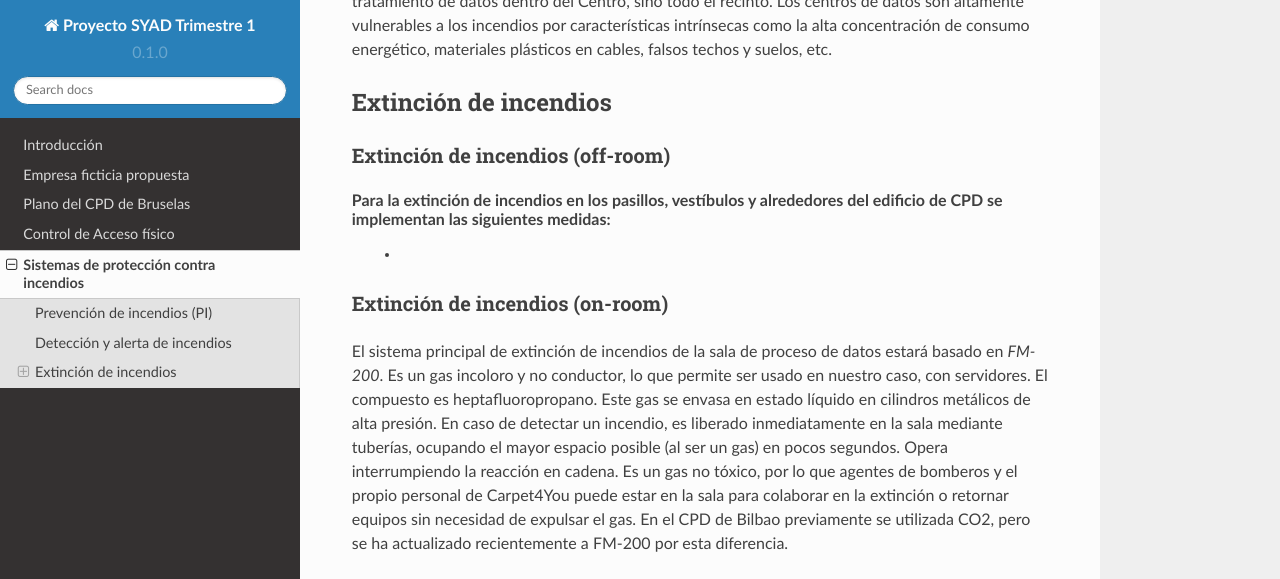
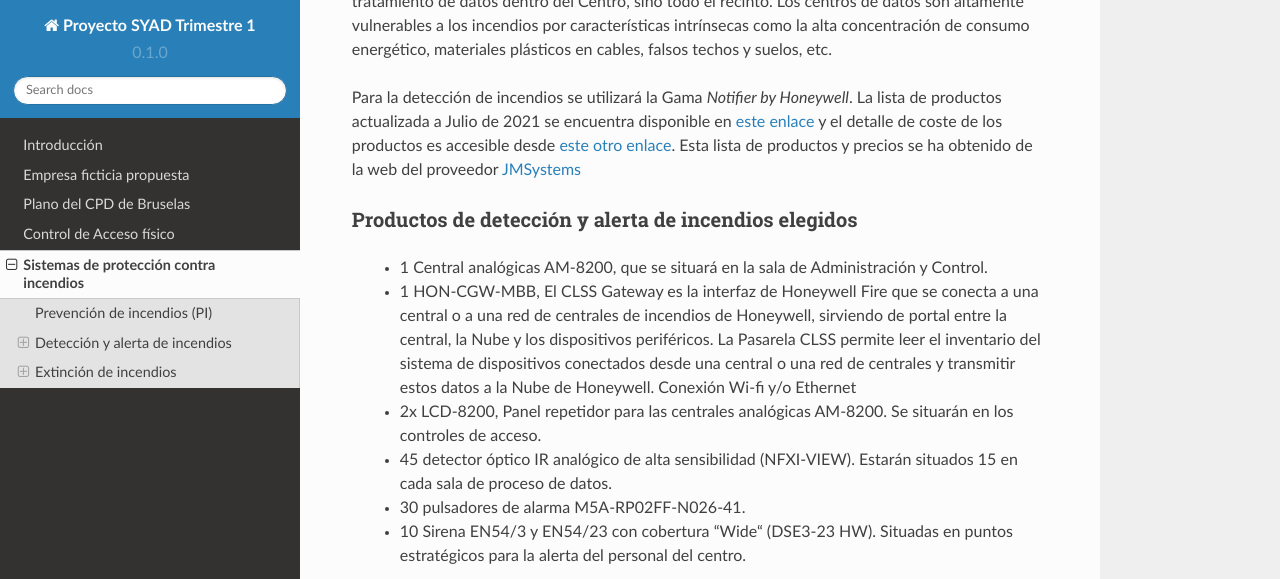
Before and after one commit to gonzaleztroyano/ASIR2-SYAD-P1, a Sphinx documentation site: the page built from docs/source/sistemas-anti-incendio.rst, in a window 1280 px wide and 1400 px high, scrolled down 906 px. Shown: the top 579 px of the window. Built offline with Sphinx 7.4.7 and the Read the Docs theme 2.0.0, drawn with Linux system fonts in a browser that asks for light colours; some of the changed text lies outside the part shown.

Commit message:
211023-1529

```diff
--- a/docs/source/conf.py
+++ b/docs/source/conf.py
@@ -17,6 +17,7 @@ extensions = [
     'sphinx.ext.autodoc',
     'sphinx.ext.autosummary',
     'sphinx.ext.intersphinx',
+    'sphinx.ext.autosectionlabel'
 ]
 
 intersphinx_mapping = {
--- a/docs/source/control-de-acceso.rst
+++ b/docs/source/control-de-acceso.rst
@@ -13,6 +13,6 @@ Cámaras de vídeo
 Para la oficina de Bélgica se instalarán 40 cámaras de vídeo.
 Se utilizarán diferentes modelos:
 
-* 20 Cámaras del modelo *AI 360*. La información se encuentra disponible en `este enlace <https://eu.store.ui.com/collections/unifi-protect/products/unifi-protect-ai-360-beta>__` y el dataset `aquí <https://dl.ubnt.com/ds/uvc-ai-360_ds>`__. Este modelo será utilizando para la grabación de vestíbulos y zonas de paso, gracias a su vista panorámica.
-* 10 Cámaras del modelo *G4 Pro*. La información se encuentra disponible en `este enlace <https://eu.store.ui.com/collections/unifi-protect/products/unifi-protect-g4-pro-camera>__` y el dataset `aquí <https://dl.ui.com/datasheets/unifi/UVC-G4-PRO_DS.pdf>`__. Este modelo se utilizará para la grabación de las zonas externas, gracias a su capacidad de resistencia ante las inclemencias del tiempo.
-* 10 Cámaras del modelo *G4 PTZ*. La información se encuentra disponible en `este enlace <https://eu.store.ui.com/collections/unifi-protect/products/unifi-protect-g4-ptz>__` y el dataset `aquí <https://dl.ubnt.com/ds/uvc-g4-ptz-ds.pdf>`__. Se eligen estas cámaras para la grabación de la sala interior del proceso
+* 20 Cámaras del modelo *AI 360*. La información se encuentra disponible en `este enlace <https://eu.store.ui.com/collections/unifi-protect/products/unifi-protect-ai-360-beta>`__ y el dataset `aquí <https://dl.ubnt.com/ds/uvc-ai-360_ds>`__. Este modelo será utilizando para la grabación de vestíbulos y zonas de paso, gracias a su vista panorámica.
+* 10 Cámaras del modelo *G4 Pro*. La información se encuentra disponible en `este enlace <https://eu.store.ui.com/collections/unifi-protect/products/unifi-protect-g4-pro-camera>`__ y el dataset `aquí <https://dl.ui.com/datasheets/unifi/UVC-G4-PRO_DS.pdf>`__. Este modelo se utilizará para la grabación de las zonas externas, gracias a su capacidad de resistencia ante las inclemencias del tiempo.
+* 10 Cámaras del modelo *G4 PTZ*. La información se encuentra disponible en `este enlace <https://eu.store.ui.com/collections/unifi-protect/products/unifi-protect-g4-ptz>`__ y el dataset `aquí <https://dl.ubnt.com/ds/uvc-g4-ptz-ds.pdf>`__. Se eligen estas cámaras para la grabación de la sala interior del proceso
--- a/docs/source/sistemas-anti-incendio.rst
+++ b/docs/source/sistemas-anti-incendio.rst
@@ -5,11 +5,11 @@ Sistemas de protección contra incendios
 Mantener unas instalaciones seguras es vital. No solo para la seguridad de los datos, que es la materia que trataremos en profundidadidad, sino también para la seguridad de las personas: empleadas y empleados de nuestras sedes por el mundo.
 Por tanto, la empresa Carpet4You cuenta con los sistemas de protección contra incendios más avanzados del mercado.
 
-Como empresa internacional, Carpet4You cumple con todas las regulaciones en materia de seguridad. Además se acoge a las recomendaciones de la norma NFPA 75, de protección contra incendios en Centros de Datos[#nota1]_.
+Como empresa internacional, Carpet4You cumple con todas las regulaciones en materia de seguridad. Además se acoge a las recomendaciones de la norma NFPA 75, de protección contra incendios en Centros de Datos [#nota1]_ .
 
 Prevención de incendios (PI)
 =============================
-Aunque siempre debemos estar preparados para enfrentarnos a un incendio de grandes dimensiones (como el que enfrentó OVH hace unos meses)[#nota2]_, los grandes incendios al principio son pequeños, por lo que es importante prevenirlos y en caso de que surjan, extinguirlos lo antes posible. Para hacerlo, se toman en consideración una serie de medidas (protección contra incendios pasiva):
+Aunque siempre debemos estar preparados para enfrentarnos a un incendio de grandes dimensiones (como el que enfrentó OVH hace unos meses) [#nota2]_ , los grandes incendios al principio son pequeños, por lo que es importante prevenirlos y en caso de que surjan, extinguirlos lo antes posible. Para hacerlo, se toman en consideración una serie de medidas (protección contra incendios pasiva):
 
  * Las diferentes salas del edificio de procesamiento de datos estarán separadas por puertas ignífugas. Se ha evitado en la construcción del edificio los pasillos largos que puedas propagar incendios.
  * En la construcción del edificio también se ha exigido que las paredes no contengan materiales inflamables (aislamientos plásticos, poliuretano, etc).
@@ -21,13 +21,43 @@ Detección y alerta de incendios
 La detección de incendios en la instalación de Bélgica no se limitará solo a la(s) sala(s) de tratamiento de datos dentro del Centro, sino todo el recinto.
 Los centros de datos son altamente vulnerables a los incendios por características intrínsecas como la alta concentración de consumo energético, materiales plásticos en cables, falsos techos y suelos, etc.
 
+Para la detección de incendios se utilizará la Gama *Notifier by Honeywell*. La lista de productos actualizada a Julio de 2021 se encuentra disponible en `este enlace <https://jmsystems.es/img/cms/Catlg_Honeywell_19_LowR.pdf>`_ y el detalle de coste de los productos es accesible desde `este otro enlace <https://jmsystems.es/files/Lista_Precios_Notifier.xlsx>`_. Esta lista de productos y precios se ha obtenido de la web del proveedor `JMSystems <https://jmsystems.es/es/>`_
+
+Productos de detección  y alerta de incendios elegidos
+--------------------------------------------
+ * 1 Central analógicas AM-8200, que se situará en la sala de Administración y Control.
+ * 1 HON-CGW-MBB, El CLSS Gateway es la interfaz de Honeywell Fire que se conecta a una central o a una red de centrales de incendios de Honeywell, sirviendo de portal entre la central, la Nube y los dispositivos periféricos. La Pasarela CLSS permite leer el inventario del sistema de dispositivos conectados desde una central o una red de centrales y transmitir estos datos a la Nube de Honeywell. Conexión Wi-fi y/o Ethernet
+ * 2x LCD-8200, Panel repetidor para las centrales analógicas AM-8200. Se situarán en los controles de acceso.
+ * 45 detector óptico IR analógico de alta sensibilidad (NFXI-VIEW). Estarán situados 15 en cada sala de proceso de datos.
+ * 30 pulsadores de alarma M5A-RP02FF-N026-41.
+ * 10  Sirena EN54/3 y EN54/23 con cobertura “Wide“ (DSE3-23 HW). Situadas en puntos estratégicos para la alerta del personal del centro.
+
+    +--------------------+----------+---------------+--------------+
+    |      Producto      | Cantidad | Precio/Unidad | Precio total |
+    +====================+==========+===============+==============+
+    |     AM-8200-EU     |     1    |    3 030,00 € |   3 030,00 € |
+    +--------------------+----------+---------------+--------------+
+    |     HON-CGW-MBB    |     1    |      500,00 € |     500,00 € |
+    +--------------------+----------+---------------+--------------+
+    |      LCD-8200      |     2    |    1 192,00 € |   2 384,00 € |
+    +--------------------+----------+---------------+--------------+
+    |      NFXI-VIEW     |    45    |      310,00 € |  13 950,00 € |
+    +--------------------+----------+---------------+--------------+
+    | M5A-RP02FF-N026-41 |    30    |       75,69 € |   2 270,00 € |
+    +--------------------+----------+---------------+--------------+
+    |     DSE3-23 HW     |    10    |       89,11 € |     891,10 € |
+    +--------------------+----------+---------------+--------------+
+
 Extinción de incendios
 =======================
 
 Extinción de incendios (off-room)
 ----------------------------------
 Para la extinción de incendios en los pasillos, vestíbulos y alrededores del edificio de CPD se implementan las siguientes medidas:
- *
+ * Se instalan bombas de extinción de incendios en el exterior de la sede. De esta forma se podrían sofocar incendios provocados por, por ejemplo, coches. Un incendio exterior no sofocado puede propagarse al interior y ser mucho más problemático. Estas BIE (Bocas de Incendio Equipadas) estarán señalizadas acorde a la legalización y se encontrará una cada 100 metros en la pared exterior del edificio.
+ * Junto con las BIE, se instalarán hidrantes para facilitar la acción del equipo de bomberos en caso de ser necesario.
+ * No se instalarán aspersores no ningún método de extinción por agua en el interior del edificio. Esto podría provocar problemas con los componentes eléctricos.
+ * Se instalarán extintores de 5kg cada 100 metros por lateral, alternándolos. Lo que en la práctica significará que cada 50 metros habrá disponible un extintor. Así como uno de 10kg en cada control de acceso y en la sala de Administración y Control.
 
 Extinción de incendios (on-room)
 ---------------------------------
```
Also changed, not shown: other parts of docs/source/sistemas-anti-incendio.rst (+6 -5 lines), docs/source/plano-cpd-bruselas.rst (+5 -3 lines), lumache.py (deleted, +0 -23 lines).
